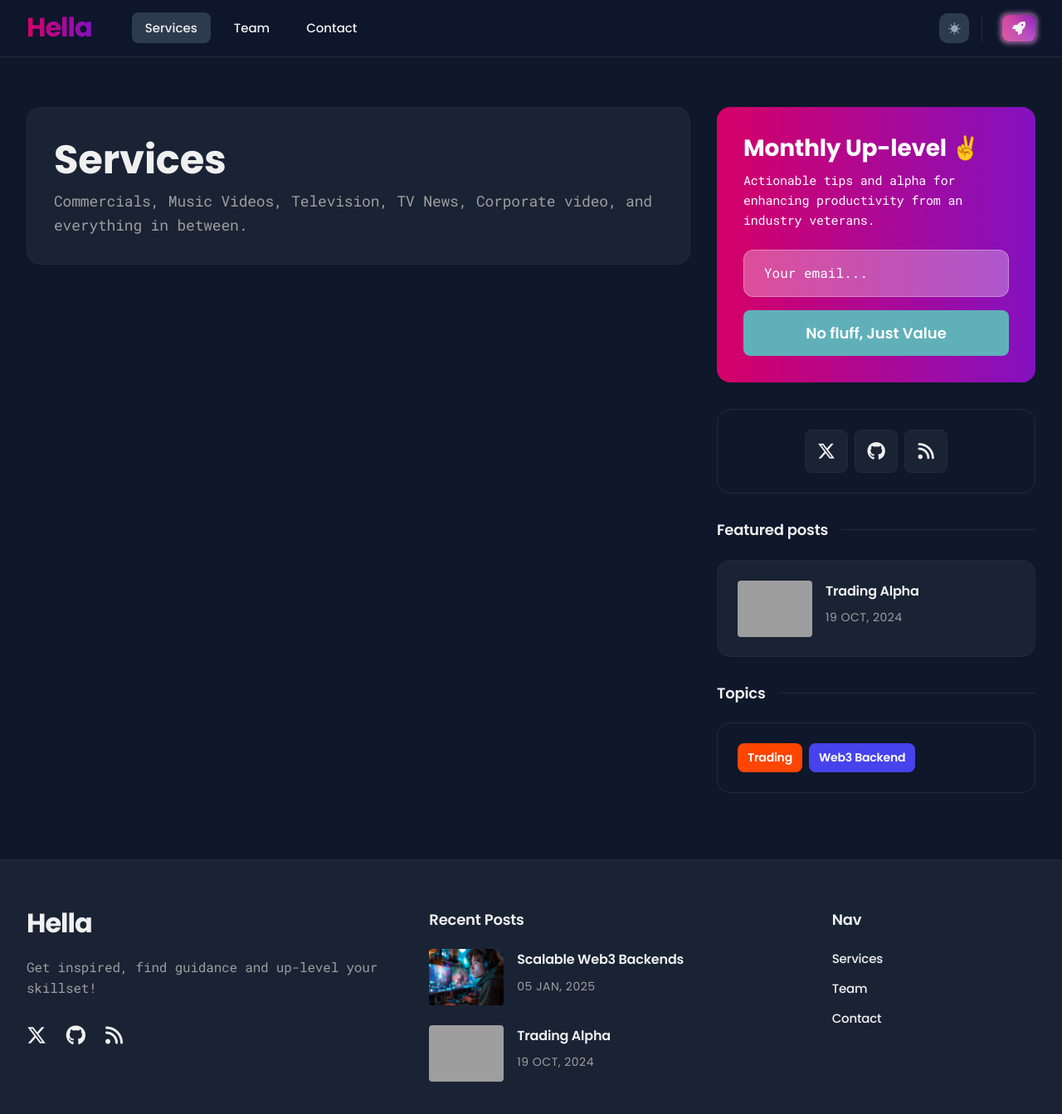
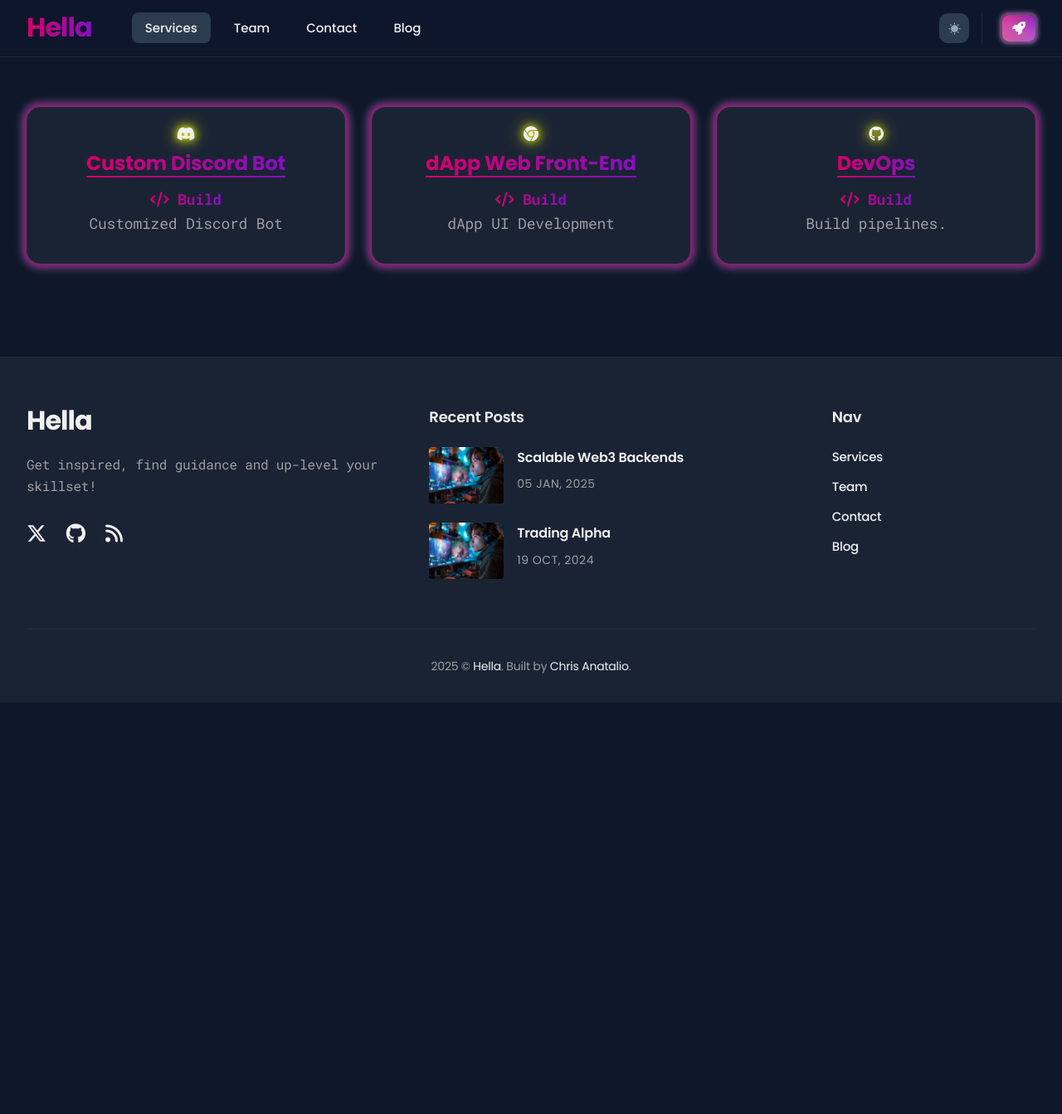
Before and after one commit to hella-web3/hella-site-base, a Jekyll site: the page built from _pages/services.html, in a window 1280 px wide and 1400 px high. Shown: the top 1343 px of the window at 83% size. Built offline with Jekyll 4.4.1, drawn with Linux system fonts in a browser that asks for light colours; grey boxes are pictures that could not be loaded.

Commit message:
Services page skeleton

```diff
--- a/_data/settings.yml
+++ b/_data/settings.yml
@@ -22,6 +22,8 @@
       title: 'Team'
     - url: '/contact/'
       title: 'Contact'
+    - url: '/blog/'
+      title: 'Blog'
 
 #-------------------------------
 # Author Settings
--- a/_pages/archive.html
+++ b/_pages/blog.html
@@ -1,7 +1,7 @@
 ---
 layout: default
 title: Archive
-permalink: /archive/
+permalink: /blog/
 ---
 
 <!-- begin archive-page -->
--- a/_pages/services.html
+++ b/_pages/services.html
@@ -1,49 +1,88 @@
 ---
 layout: default
 title: Services
-description: Commercials, Music Videos, Television, TV News, Corporate video, and everything in between.
+description: Offered Services
 permalink: /services/
 image: '/images/01.png'
 ---
 
-<!-- begin videos-page -->
-<section class="section videos-page">
-  {% assign sorted = site.posts | where_exp: 'post', "post.video_embed != nil" %}
+<!-- begin services-page -->
+<section class="section services-page">
   <div class="container">
     <div class="section__inner">
       <div class="row">
 
-        <div class="col col-8 col-d-12">
-          <section class="hero-page">
-            <div class="hero-page__inner">
-              {% if page.title %}
-              <h1 class="hero-page__title">{{ page.title }}</h1>
-              {% endif %}
-              {% if page.description %}
-              <p class="hero-page__description">{{ page.description }}</p>
-              {% endif %}
-            </div>
+          <div class="col col-4 col-d-12">
+              <section class="services-section">
+                  <div class="services-page__inner">
+                      <div class="services__icon">
+                          <i class="fa-brands fa-discord"></i>
+                      </div>
+
+                      <div class="services__title">
+                          <h1>Custom Discord Bot</h1>
+                          <hr/>
+                      </div>
+
+                      <div class="services__description">
+                          <strong><i class="fa-solid fa-code"></i> Build </strong>
+                          <p>
+                              Customized Discord Bot
+                          </p>
+                      </div>
+
+                  </div>
           </section>
-          <div class="row">
-            {% for post in sorted %}
-            {% if post.video_embed %}
-              {% include article.html class="col col-6 col-t-12 grid__post animate" %}
-            {% endif %}
-            {% endfor %}
-          </div>
         </div>
 
-        <div class="col col-4 col-d-12">
-          <aside class="sidebar">
-            {% include sidebar-widgets/widget-subscribe.html %}
-            {% include sidebar-widgets/widget-social.html %}
-            {% include sidebar-widgets/widget-featured-posts.html %}
-            {% include sidebar-widgets/widget-tags.html %}
-          </aside>
-        </div>
+          <div class="col col-4 col-d-12">
+              <section class="services-section">
+                  <div class="services-page__inner">
+                      <div class="services__icon">
+                          <i class="fa-brands fa-chrome"></i>
+                      </div>
 
+                      <div class="services__title">
+                          <h1>dApp Web Front-End</h1>
+                          <hr/>
+                      </div>
+
+                      <div class="services__description">
+                          <strong><i class="fa-solid fa-code"></i> Build </strong>
+                          <p>
+                              dApp UI Development
+                          </p>
+                      </div>
+
+                  </div>
+              </section>
+          </div>
+
+          <div class="col col-4 col-d-12">
+              <section class="services-section">
+                  <div class="services-page__inner">
+                      <div class="services__icon">
+                          <i class="fa-brands fa-github"></i>
+                      </div>
+
+                      <div class="services__title">
+                          <h1>DevOps</h1>
+                          <hr/>
+                      </div>
+
+                      <div class="services__description">
+                          <strong><i class="fa-solid fa-code"></i> Build </strong>
+                          <p>
+                              Build pipelines.
+                          </p>
+                      </div>
+
+                  </div>
+              </section>
+          </div>
       </div>
     </div>
   </div>
 </section>
-<!-- end videos-page -->
+
+<!-- end services-page -->
--- /dev/null
+++ b/css/_3-modules/services.scss
@@ -0,0 +1,152 @@
+/* Hero */
+
+@keyframes glow {
+  0% {
+    filter: hue-rotate(0deg);
+  }
+  100% {
+    filter: hue-rotate(360deg);
+  }
+}
+
+.services-page {
+  margin-bottom: 70px;
+
+  .row {
+    align-items: center;
+  }
+
+  .col {
+    align-items: center;
+    align-content: center;
+    text-align: center;
+  }
+
+  @media (max-width: $desktop) {
+    .row {
+      flex-direction: column;
+
+      .col {
+        &:last-child {
+          order: -1;
+        }
+      }
+    }
+  }
+
+  @media (max-width: $mobile) {
+    margin-bottom: 60px;
+  }
+}
+
+.services-page__inner {
+  padding: 18px;
+  margin-bottom: 32px;
+  border: 1px solid var(--border-color);
+  border-radius: 16px;
+  background: var(--background-alt-color-2);
+  box-shadow: var(--box-shadow-color);
+}
+
+.services__icon {
+  align-items: center;
+  color: var(--heading-font-color);
+  margin: 5px 0 5px 0;
+  text-align: center;
+  display: flex;
+  justify-content: center;
+  text-shadow: 0 0 10px yellow, 0 0 20px yellow;
+  animation: glow 3s ease-in-out infinite;
+  filter: saturate(1.5);
+
+  @media (max-width: $mobile) {
+    font-size: 1.25em;
+    line-height: 0.05em;
+    vertical-align: -0.075em;
+  }
+}
+
+.services__title {
+  margin: 12px auto 12px auto;
+  color: var(--heading-font-color);
+  text-align: center;
+  width: fit-content;
+  background: var(--gradient-color); /* Define your gradient colors and direction */
+  -webkit-background-clip: text; /* Clip the background to the shape of the text (for WebKit browsers) */
+  background-clip: text; /* Standard property for clipping background to text */
+  -webkit-text-fill-color: transparent; /* Make the text transparent to reveal the background gradient (for WebKit browsers) */
+  text-fill-color: transparent; /* Standard property for transparent text fill */
+
+  hr {
+    margin: 0;
+    height: 2px;
+    background: var(--gradient-color);
+  }
+
+  h1 {
+    font-size: 24px;
+    line-height: 1.2;
+    margin: 0;
+  }
+
+  @media (max-width: $mobile) {
+    margin: 10px auto 10px auto;
+
+    h1 {
+      font-size: 16px;
+      line-height: 1.1;
+    }
+  }
+}
+
+.services__description {
+  margin-bottom: 14px;
+
+  strong {
+    line-height: 1.2;
+    background: var(--gradient-color); /* Define your gradient colors and direction */
+    -webkit-background-clip: text; /* Clip the background to the shape of the text (for WebKit browsers) */
+    background-clip: text; /* Standard property for clipping background to text */
+    -webkit-text-fill-color: transparent; /* Make the text transparent to reveal the background gradient (for WebKit browsers) */
+    text-fill-color: transparent;
+  }
+
+  p {
+    margin-bottom: 16px;
+  }
+
+  a:not([class]) {
+    text-decoration: underline;
+    text-decoration-thickness: 1px;
+    text-underline-offset: 2px;
+    color: var(--heading-font-color);
+
+    &:hover {
+      color: var(--primary-color);
+    }
+  }
+
+  @media (max-width: $mobile) {
+    font-size: 16px;
+
+    p {
+      margin-bottom: 12px;
+    }
+  }
+}
+
+.services__button {
+  margin-top: 16px;
+
+  a {
+    margin-left: 10px;
+
+    i {
+      margin-right: 5px;
+    }
+  }
+
+  @media (max-width: $mobile) {
+    margin-top: 8px;
+  }
+}
--- a/css/main.scss
+++ b/css/main.scss
@@ -57,6 +57,7 @@
 {% include_relative _3-modules/section-tags.scss %}
 {% include_relative _3-modules/buttons.scss %}
 {% include_relative _3-modules/scroll-button-top.scss %}
+{% include_relative _3-modules/services.scss %}
 
 
 /* =======================
```
Also changed, not shown: _posts/2025-5-22-trading-alpha.md (+1 -1 lines).
